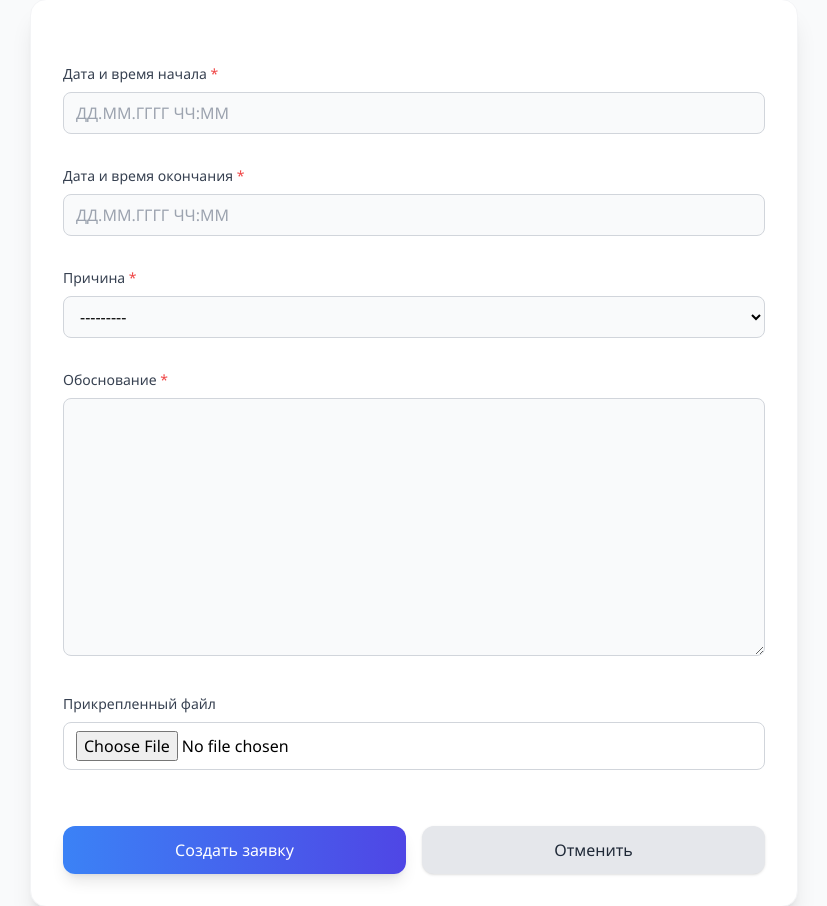
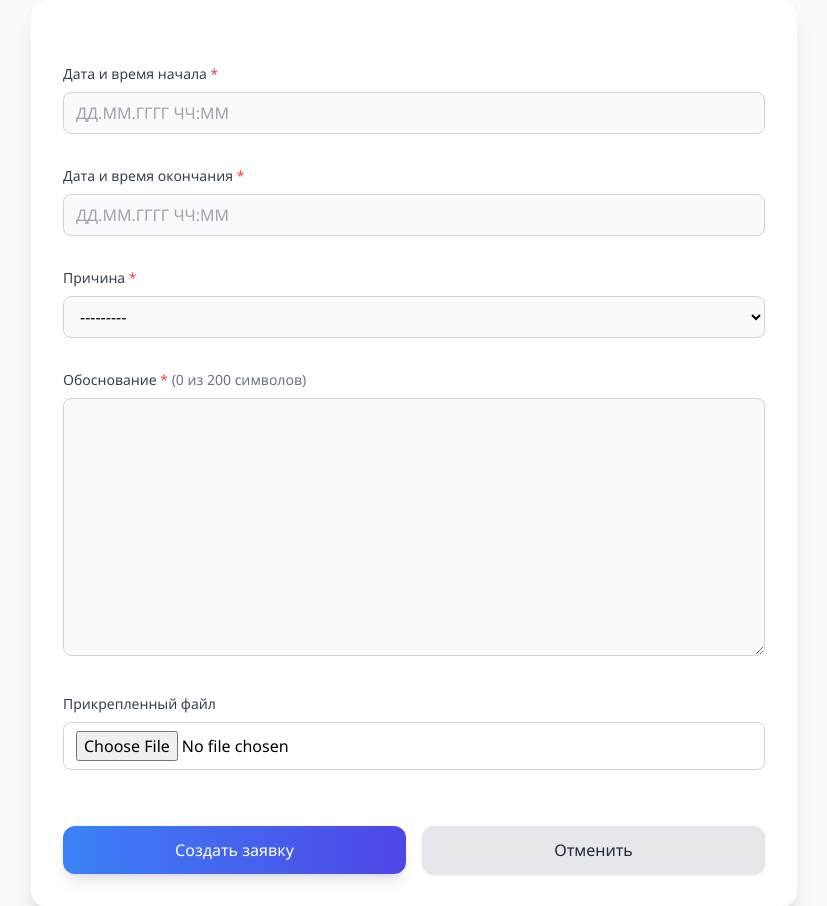
Before and after one commit to Destian1995/owertime_portal, a Django app: page /lk/create/ in a window 1280 px wide. Shown: the part 205-1111 px from the top of the page, without its empty margins (226-1053 px from the left). Run offline with Django 4.2, Linux system fonts and the light colour scheme; the visitor is signed in with stand-in values (Sample User, id 1); data that the repository does not hold is empty; style sheets or scripts are compiled from the project's sources; some libraries are stand-ins or nearby versions.

Commit message:
new update для руковод лк

```diff
--- a/overtime_app/templates/overtime_app/create_request.html
+++ b/overtime_app/templates/overtime_app/create_request.html
@@ -19,7 +19,7 @@
             <div>
                 <label for="{{ form.subordinate_employee.id_for_label }}" class="block text-sm font-medium text-gray-700 mb-2">
                     {{ form.subordinate_employee.label }}
-                    <span class="text-gray-500 text-xs">(необязательно)</span>
+                    <span class="text-gray-500 text-xs">(если заявка оформляется не на себя)</span>
                 </label>
                 {{ form.subordinate_employee|add_class:"border border-gray-300 rounded-lg px-3 py-2 focus:outline-none focus:ring-2 focus:ring-blue-500 focus:border-transparent w-full" }}
 
@@ -42,6 +42,9 @@
                     <label for="{{ field.id_for_label }}" class="block text-sm font-medium text-gray-700 mb-2">
                         {{ field.label }}
                         {% if field.field.required %}<span class="text-red-500">*</span>{% endif %}
+                        {% if field.name == 'justification' %}
+                        <span id="char-count-label" class="text-gray-500 text-sm">(0 из 200 символов)</span>
+                        {% endif %}
                     </label>
                     {{ field|add_class:"border border-gray-300 rounded-lg px-3 py-2 focus:outline-none focus:ring-2 focus:ring-blue-500 focus:border-transparent w-full" }}
 
@@ -82,23 +85,21 @@
         const textarea = document.querySelector('#id_justification');
         const counterLabel = document.getElementById('char-count-label');
 
-        if (textarea) {
+        if (textarea && counterLabel) {
             textarea.setAttribute('maxlength', '200');
-            updateCounter();
-            textarea.addEventListener('input', updateCounter);
-        }
+            counterLabel.textContent = `(${textarea.value.length} из 200 символов)`;
 
-        function updateCounter() {
-            const length = textarea.value.length;
-            counterLabel.textContent = `(${length} из 200 символов)`;
+            textarea.addEventListener('input', function() {
+                counterLabel.textContent = `(${textarea.value.length} из 200 символов)`;
+            });
         }
     });
 </script>
 
 <!-- Flatpickr CSS & JS -->
-<link rel="stylesheet" href="https://cdn.jsdelivr.net/npm/flatpickr@4.6.13/dist/flatpickr.min.css  ">
-<script src="https://cdn.jsdelivr.net/npm/flatpickr@4.6.13/dist/flatpickr.min.js  "></script>
-<script src="https://cdn.jsdelivr.net/npm/flatpickr/dist/l10n/ru.js  "></script>
+<link rel="stylesheet" href="https://cdn.jsdelivr.net/npm/flatpickr@4.6.13/dist/flatpickr.min.css">
+<script src="https://cdn.jsdelivr.net/npm/flatpickr@4.6.13/dist/flatpickr.min.js"></script>
+<script src="https://cdn.jsdelivr.net/npm/flatpickr/dist/l10n/ru.js"></script>
 
 <script>
     document.addEventListener('DOMContentLoaded', function() {
@@ -123,4 +124,4 @@
         });
     });
 </script>
-{% endblock %} <!-- Закрывающий тег для блока scripts -->
+{% endblock %}
```
